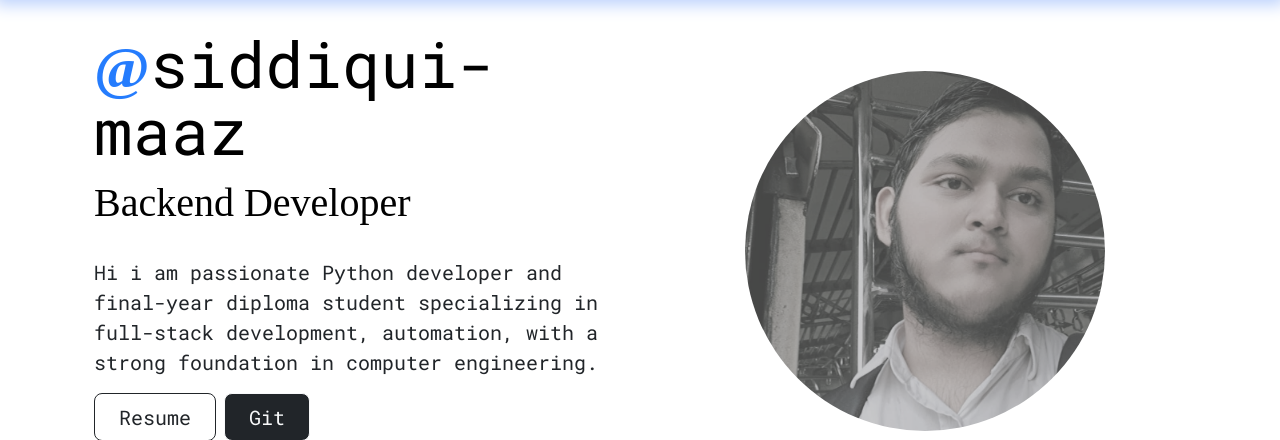
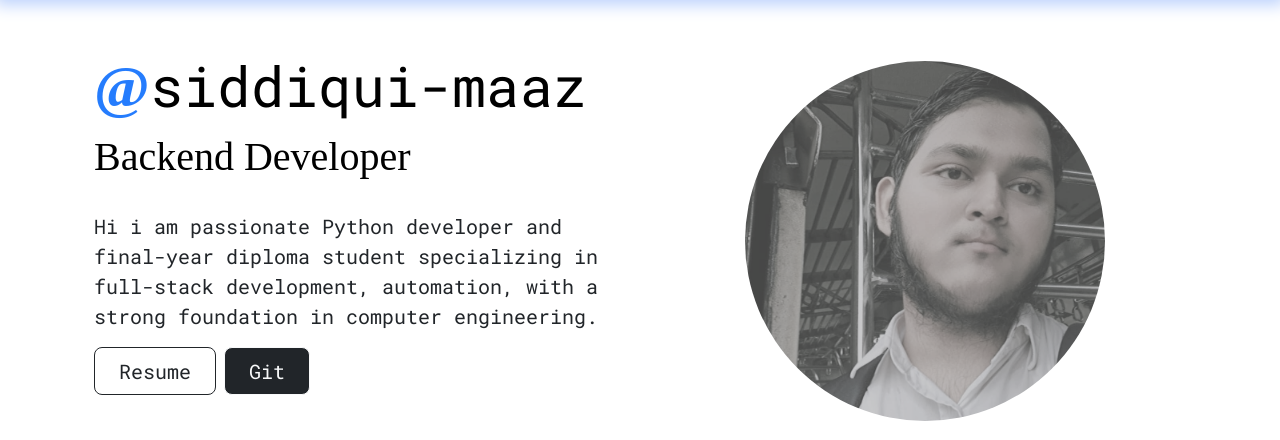
Before and after one commit to maazsiddiqui79/PORTFOLIO, a Flask app: page / in a window 1280 px wide. Shown: the part 65-505 px from the top of the page. Run offline with Flask 3, Linux system fonts and the light colour scheme; data comes from the database, SQL or seed files in the repository; some libraries are stand-ins or nearby versions.

Commit message:
Update index.html

```diff
--- a/api/templates/index.html
+++ b/api/templates/index.html
@@ -56,7 +56,7 @@ block body %}
         />
       </div>
       <div class="col-lg-6">
-        <h1 class="display-3 text-body-emphasis lh-1 mb-3">
+        <h1 class="display-4 text-body-emphasis lh-1 mb-3">
           <span
             class="fw-bold"
             style="
```
